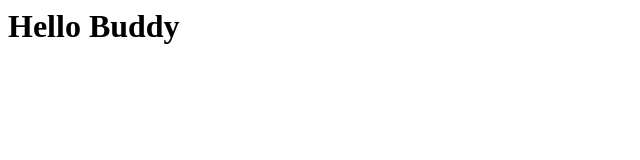
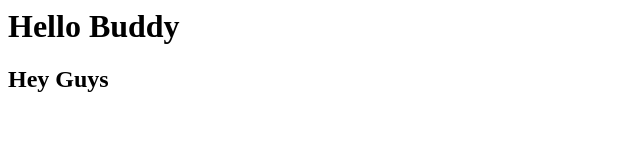
Before and after one commit to Anwar102006/ProjectOne, a plain HTML site: page index.html in a window 1280 px wide. Shown: the whole page, without its empty margins (0-640 px from the left). Drawn offline with Linux system fonts and the light colour scheme.

Commit message:
changed index.html added h2 tag

```diff
--- a/index.html
+++ b/index.html
@@ -1 +1,2 @@
 <h1> Hello Buddy</h1>
+<h2> Hey Guys</h2>
```
